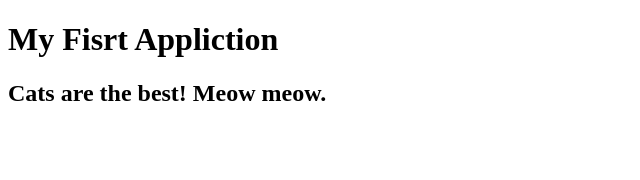
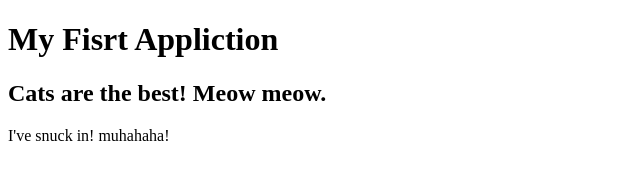
Before and after one commit to rmblake2010/boot-camp, a plain HTML site: page bootcamp.html in a window 1280 px wide. Shown: the whole page, without its empty margins (0-640 px from the left). Drawn offline with Linux system fonts and the light colour scheme.

Commit message:
Update bootcamp.html

```diff
--- a/bootcamp.html
+++ b/bootcamp.html
@@ -11,4 +11,5 @@
 
     <h1>My Fisrt Appliction</h1>
     <h2>Cats are the best! Meow meow.</h2>
+    <p>I've snuck in! muhahaha!</p>
 </html>
```
